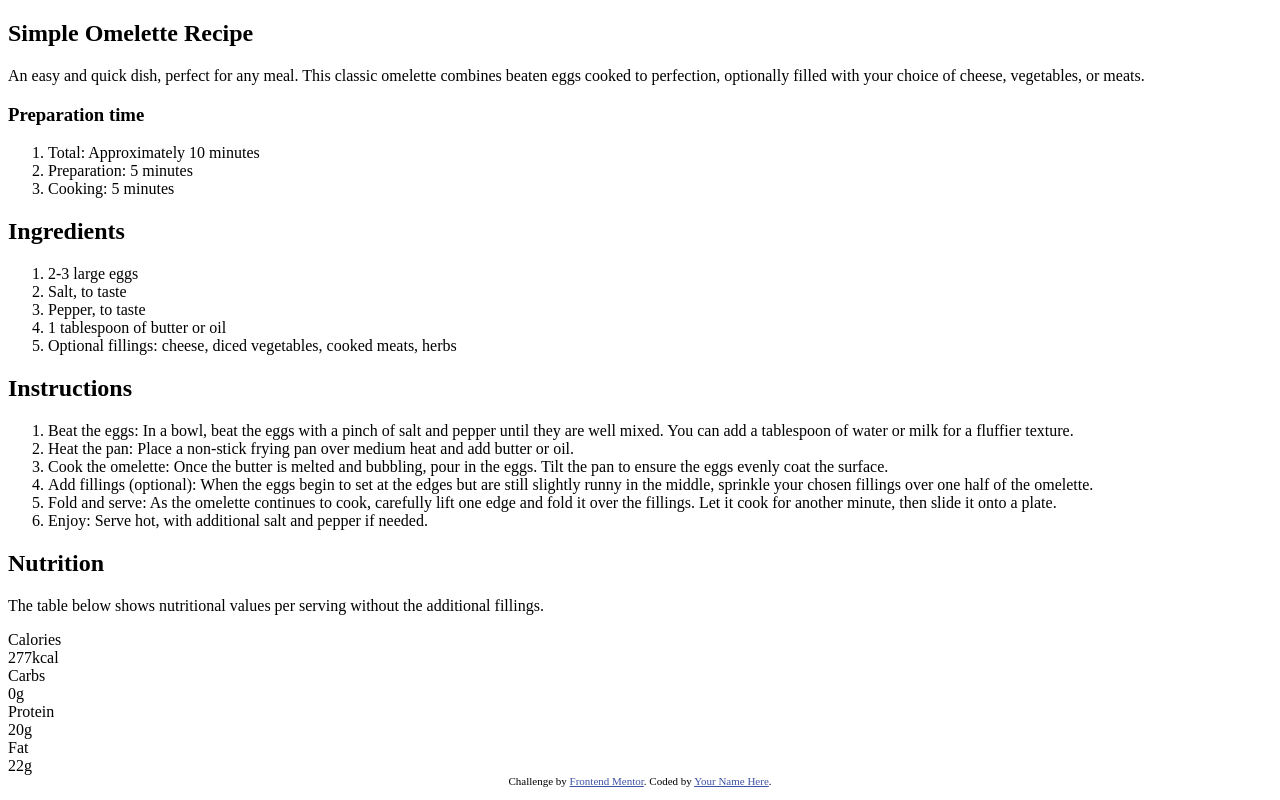
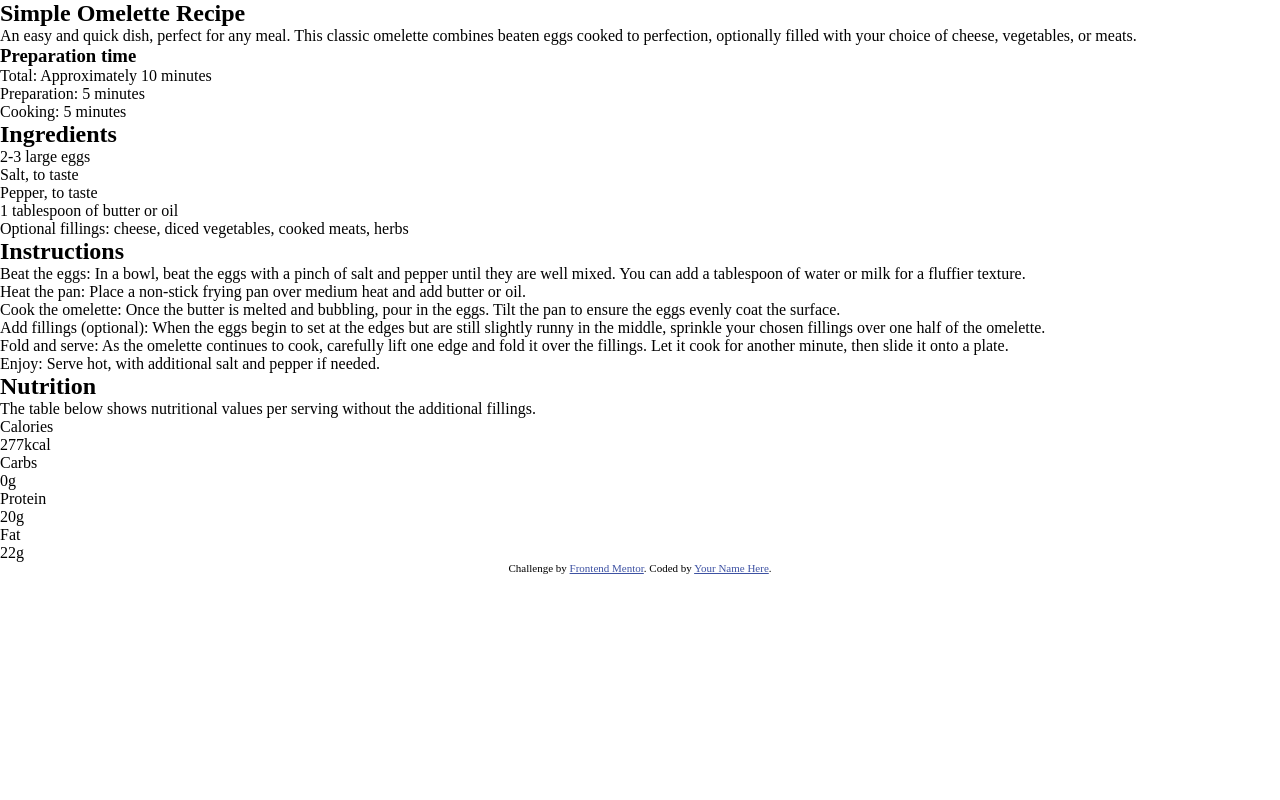
Before and after one commit to JammiM/Frontend-Mentor, a plain HTML site: page recipe-page-main/index.html in a window 1280 px wide. Drawn offline with Linux system fonts and the light colour scheme.

Commit message:
Moved the css styling into a separate css file

```diff
--- a/recipe-page-main/index.html
+++ b/recipe-page-main/index.html
@@ -12,18 +12,9 @@
       href="./assets/images/favicon-32x32.png"
     />
 
+    <link rel="stylesheet" href="style.css" />
+
     <title>Frontend Mentor | Recipe page</title>
-
-    <!-- Feel free to remove these styles or customise in your own stylesheet 👍 -->
-    <style>
-      .attribution {
-        font-size: 11px;
-        text-align: center;
-      }
-      .attribution a {
-        color: hsl(228, 45%, 44%);
-      }
-    </style>
   </head>
   <body>
     <main role="main">
--- /dev/null
+++ b/recipe-page-main/style.css
@@ -0,0 +1,38 @@
+@import url("https://fonts.googleapis.com/css2?family=Outfit:wght@400..700&display=swap");
+
+@import url("https://fonts.googleapis.com/css2?family=Young+Serif&display=swap");
+
+:root {
+  --White: hsl(0, 0%, 100%);
+  --Stone-100: hsl(30, 54%, 90%);
+  --Stone-150: hsl(30, 18%, 87%);
+  --Stone-600: hsl(30, 10%, 34%);
+  --Stone-900: hsl(30, 18%, 87%);
+  --Brown-800: hsl(14, 45%, 36%);
+  --Rose-800: hsl(332, 51%, 32%);
+  --Rose-50: hsl(330, 100%, 98%);
+}
+
+* {
+  margin: 0;
+  padding: 0;
+  box-sizing: border-box;
+}
+
+body {
+  font-size: 1rem;
+}
+
+.young-serif-regular {
+  font-family: "Young Serif", serif;
+  font-weight: 400;
+  font-style: normal;
+}
+
+.attribution {
+  font-size: 11px;
+  text-align: center;
+}
+.attribution a {
+  color: hsl(228, 45%, 44%);
+}
```
